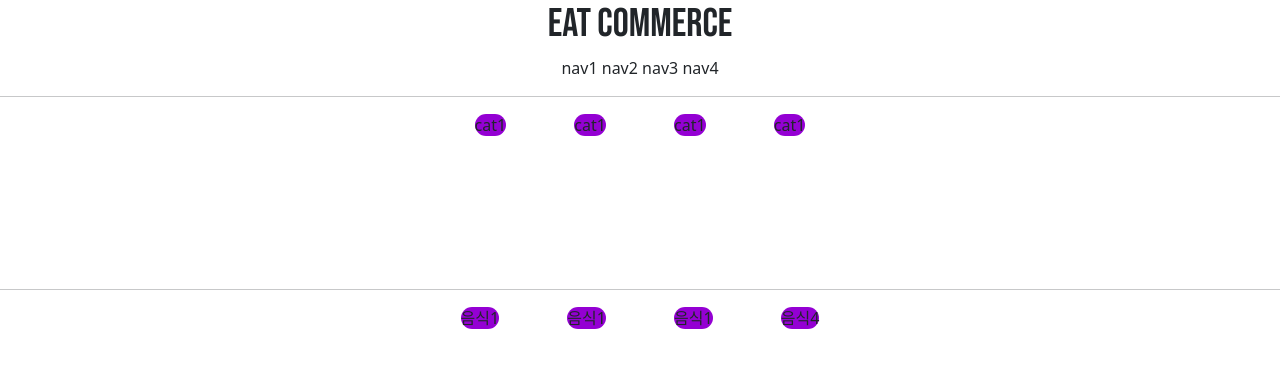
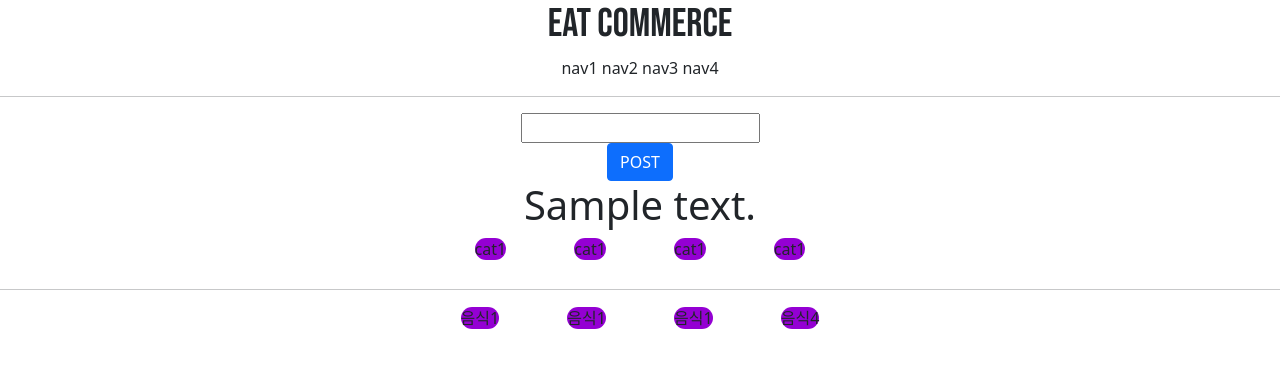
Before and after one commit to Kyehyeok/mcfinalproject, a Django app: template accountapp/templates/accountapp/hello_world.html in a window 1280 px wide. Shown: the top 368 px of the page. Run offline with Django 3.2, Linux system fonts and the light colour scheme; the template is opened without the code that fills it: most values are stand-ins (such as "Sample title", 1, 10 or a date in 2020).

Commit message:
bootstraop btn, DB save, get,post

```diff
--- a/accountapp/templates/accountapp/hello_world.html
+++ b/accountapp/templates/accountapp/hello_world.html
@@ -2,16 +2,30 @@
 
 {% block content %}
 
-    <style>
-       .testing {
+    <div style="text-align:center; height: 10rem;">
 
-       }
-    </style>
-    <div style="text-align:center; height: 10rem;">
+        <form action="/account/hello_world/" method="post">
+            {% csrf_token %}
+            <div>
+                <input type="text" name="hello_world_input">
+            </div>
+
+            <div>
+                <input type="submit" class="btn btn-primary" value="POST">
+            </div>
+        </form>
+
+        {% if hello_world_output %}
+        <h1>
+            {{ hello_world_output.text }}
+        </h1>
+        {% endif %}
+
         <span style="background-color: darkviolet; border-radius: 1rem; margin: 2rem;">cat1</span>
         <span style="background-color: darkviolet; border-radius: 1rem; margin: 2rem;">cat1</span>
         <span style="background-color: darkviolet; border-radius: 1rem; margin: 2rem;">cat1</span>
         <span style="background-color: darkviolet; border-radius: 1rem; margin: 2rem;">cat1</span>
+
     </div>
 
 {% endblock %}
--- a/mcfinal/urls.py
+++ b/mcfinal/urls.py
@@ -18,6 +18,6 @@ from django.urls import path, include
 
 urlpatterns = [
     path('admin/', admin.site.urls),
-    path('accounts/', include('accountapp.urls')),
+    path('account/', include('accountapp.urls')),
 
 ]
```
Also changed, not shown: accountapp/views.py (+13 -1 lines).
